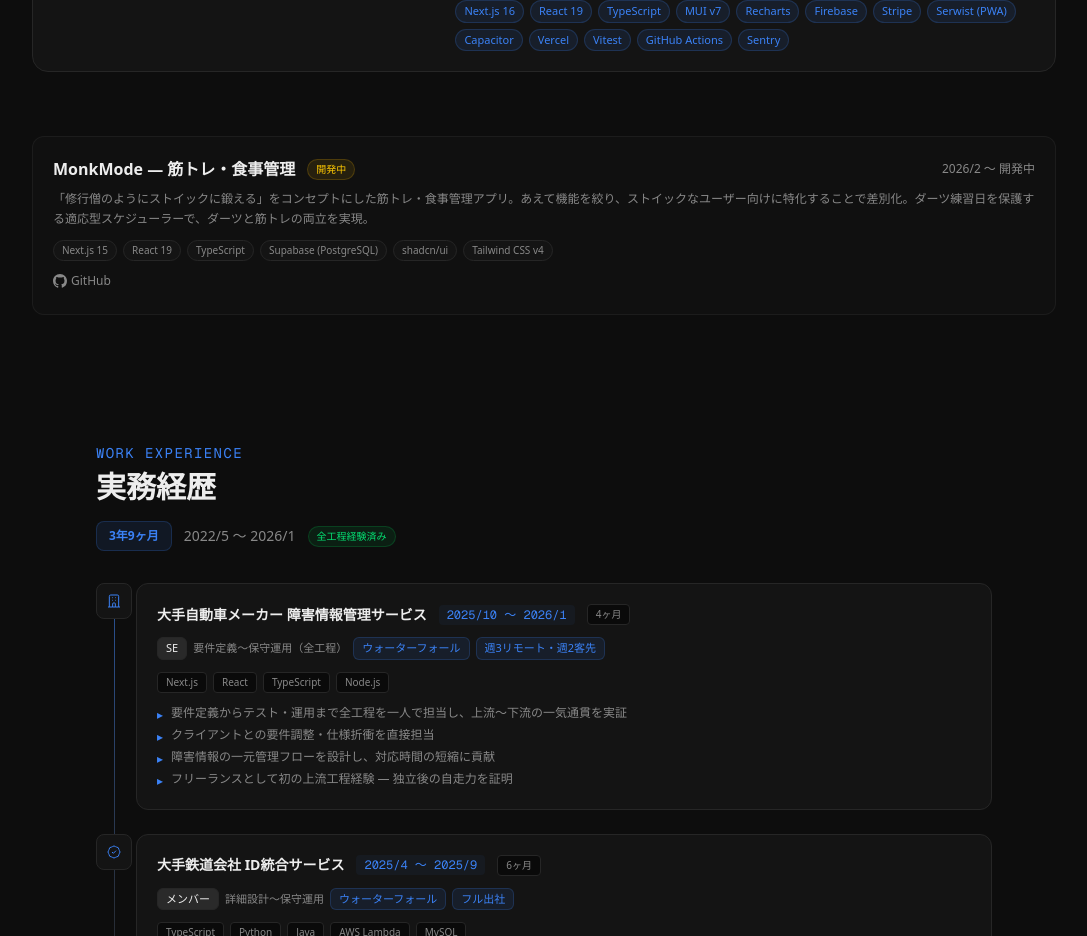
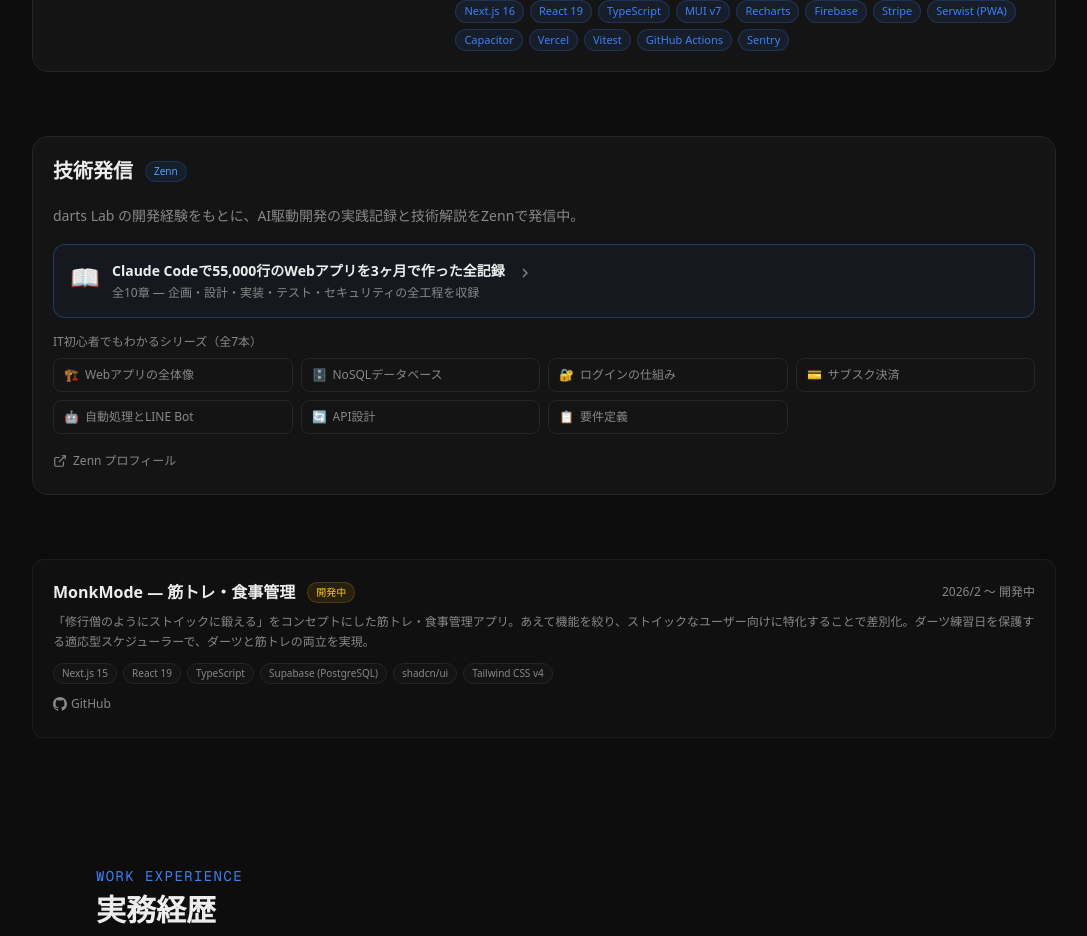
Before and after one commit to seiryuu1215/portfolio, a Next.js app: page / in a window 1280 px wide. Shown: the part 2480-3416 px from the top of the page, without its empty margins (96-1183 px from the left). Built offline with nearby package versions, Linux system fonts and the light colour scheme.

Commit message:
feat: Works セクションに Zenn 技術発信カードを追加
- 本「Claude Codeで55,000行〜」へのリンク
- IT初心者シリーズ全7本のグリッド表示
- darts Lab と MonkMode の間に配置

Co-Authored-By: Claude Opus 4.6 <noreply@anthropic.com>

```diff
--- a/components/WorksSection.tsx
+++ b/components/WorksSection.tsx
@@ -397,6 +397,84 @@ export default function WorksSection() {
             </div>
           ))}
 
+          {/* Zenn 技術発信 */}
+          <div className="rounded-2xl border border-border bg-card overflow-hidden">
+            <div className="p-5 pb-0 flex items-center gap-3 flex-wrap">
+              <h3 className="text-xl font-bold">技術発信</h3>
+              <span className="px-2 py-0.5 text-[10px] rounded-full bg-blue-500/10 text-blue-400 border border-blue-500/20 font-medium">
+                Zenn
+              </span>
+            </div>
+            <div className="p-5 space-y-4">
+              <p className="text-sm text-muted leading-relaxed">
+                darts Lab の開発経験をもとに、AI駆動開発の実践記録と技術解説をZennで発信中。
+              </p>
+
+              {/* 本 */}
+              <a
+                href="https://zenn.dev/seiryuuu_dev/books/claude-code-darts-lab"
+                target="_blank"
+                rel="noopener noreferrer"
+                className="block p-4 rounded-xl border border-accent/30 bg-accent/5 hover:bg-accent/10 transition-all group"
+              >
+                <div className="flex items-start gap-3">
+                  <span className="text-2xl shrink-0">📖</span>
+                  <div className="min-w-0">
+                    <p className="text-sm font-bold group-hover:text-accent transition-colors">
+                      Claude Codeで55,000行のWebアプリを3ヶ月で作った全記録
+                    </p>
+                    <p className="text-xs text-muted mt-1">全10章 — 企画・設計・実装・テスト・セキュリティの全工程を収録</p>
+                  </div>
+                  <svg width="16" height="16" viewBox="0 0 24 24" fill="none" stroke="currentColor" strokeWidth="2" className="text-muted group-hover:text-accent shrink-0 mt-1 group-hover:translate-x-0.5 transition-all">
+                    <polyline points="9 18 15 12 9 6" />
+                  </svg>
+                </div>
+              </a>
+
+              {/* 記事シリーズ */}
+              <div>
+                <p className="text-xs font-medium text-muted mb-2">IT初心者でもわかるシリーズ（全7本）</p>
+                <div className="grid grid-cols-2 sm:grid-cols-3 md:grid-cols-4 gap-2">
+                  {[
+                    { emoji: '🏗️', title: 'Webアプリの全体像', slug: 'darts-lab-architecture' },
+                    { emoji: '🗄️', title: 'NoSQLデータベース', slug: 'darts-lab-firestore' },
+                    { emoji: '🔐', title: 'ログインの仕組み', slug: 'darts-lab-auth' },
+                    { emoji: '💳', title: 'サブスク決済', slug: 'darts-lab-stripe' },
+                    { emoji: '🤖', title: '自動処理とLINE Bot', slug: 'darts-lab-cron-line' },
+                    { emoji: '🔄', title: 'API設計', slug: 'darts-lab-api' },
+                    { emoji: '📋', title: '要件定義', slug: 'darts-lab-requirements' },
+                  ].map((article) => (
+                    <a
+                      key={article.slug}
+                      href={`https://zenn.dev/seiryuuu_dev/articles/${article.slug}`}
+                      target="_blank"
+                      rel="noopener noreferrer"
+                      className="flex items-center gap-1.5 px-2.5 py-2 rounded-lg border border-border hover:border-accent/30 hover:bg-accent/5 transition-all text-xs text-muted hover:text-foreground"
+                    >
+                      <span>{article.emoji}</span>
+                      <span className="truncate">{article.title}</span>
+                    </a>
+                  ))}
+                </div>
+              </div>
+
+              {/* Zenn プロフィールリンク */}
+              <a
+                href="https://zenn.dev/seiryuuu_dev"
+                target="_blank"
+                rel="noopener noreferrer"
+                className="inline-flex items-center gap-1.5 text-xs text-muted hover:text-foreground transition-colors"
+              >
+                <svg width="14" height="14" viewBox="0 0 24 24" fill="none" stroke="currentColor" strokeWidth="2">
+                  <path d="M18 13v6a2 2 0 01-2 2H5a2 2 0 01-2-2V8a2 2 0 012-2h6" />
+                  <polyline points="15 3 21 3 21 9" />
+                  <line x1="10" y1="14" x2="21" y2="3" />
+                </svg>
+                Zenn プロフィール
+              </a>
+            </div>
+          </div>
+
           {/* 開発中プロジェクト（コンパクト表示） */}
           {WORKS.filter((w) => w.status === 'in-dev').map((work) => (
             <div key={work.title} className="p-5 rounded-xl border border-border/60 bg-card/50">
```
